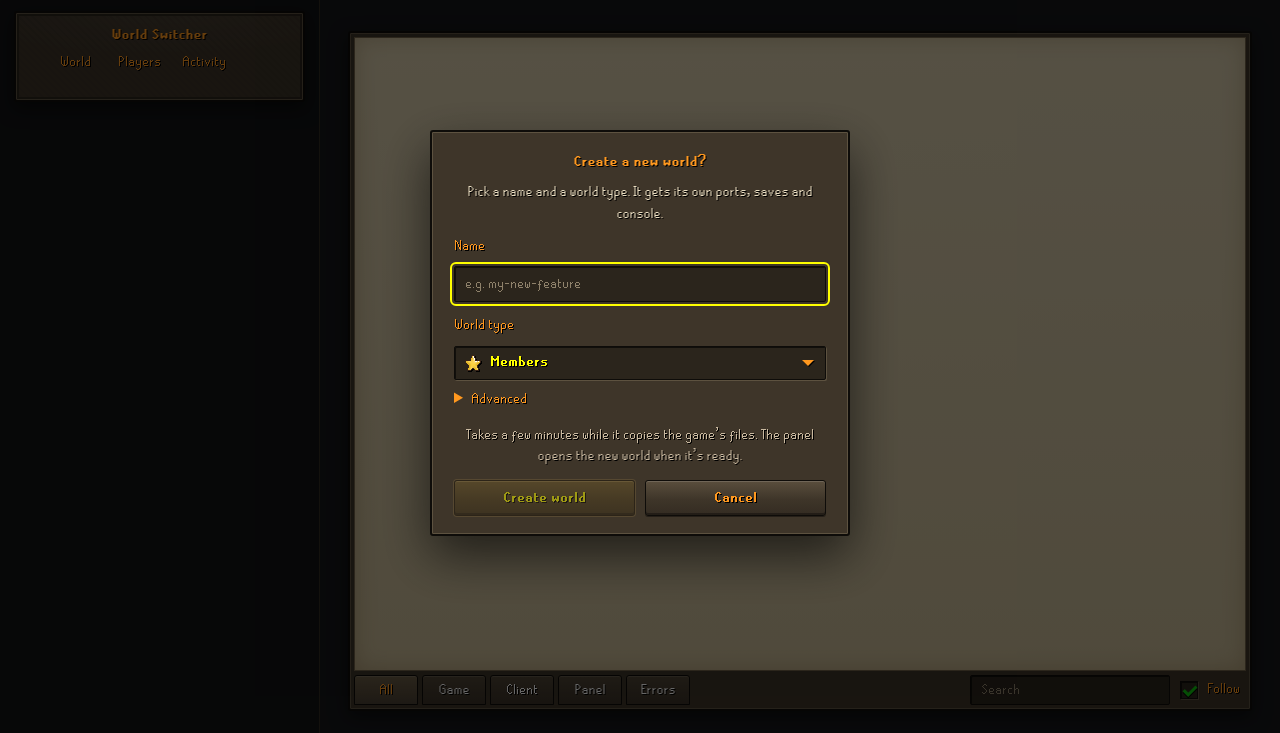
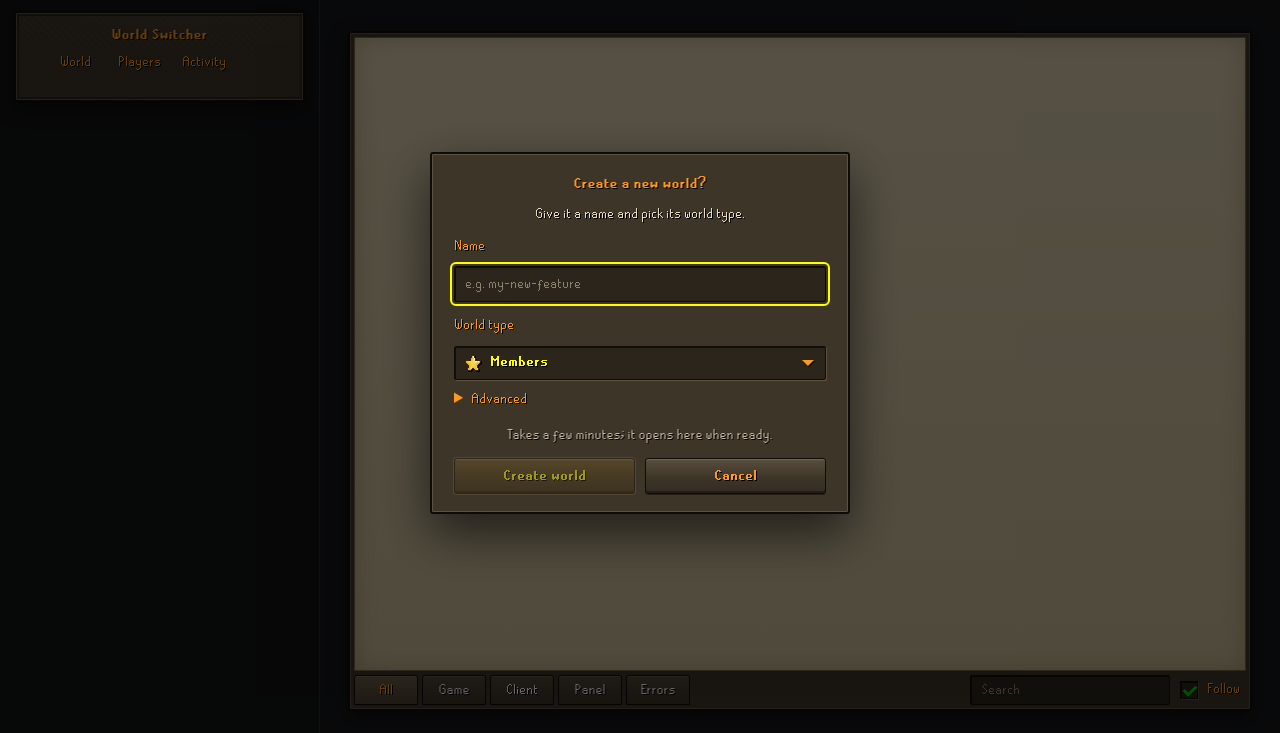
Before and after one commit to stove-box/tsps-admin, a website: page public/index.html in a window 1280 px wide. Both pictures are taken after a click on the button "New world". Shown: the part 67-800 px from the top of the page. Drawn offline with Linux system fonts and the light colour scheme; no server answers.

Commit message:
Tighten the New world dialog's text
Each line now fits on one row: "Give it a name and pick its world
type.", "Takes a few minutes; it opens here when ready." and, under
Advanced, "Leave it empty to start from the latest main." in the same
style as the note (it was the tiny hint text). The finer point about an
existing branch moved to that line's tooltip.

Co-Authored-By: Claude Opus 5.5 <noreply@anthropic.com>

```diff
--- a/public/index.html
+++ b/public/index.html
@@ -74,7 +74,7 @@
 <dialog id="new-dialog" class="osrs-dialog confirm-dialog new-dialog" aria-labelledby="new-title">
   <form method="dialog" id="new-form" novalidate>
     <h2 class="rs-title" id="new-title">Create a new world?</h2>
-    <p class="new-intro">Pick a name and a world type. It gets its own ports, saves and console.</p>
+    <p class="new-intro">Give it a name and pick its world type.</p>
     <label for="new-name">Name</label>
     <input type="text" id="new-name" name="branch" placeholder="e.g. my-new-feature" autocomplete="off" spellcheck="false"
       aria-describedby="new-preview new-error">
@@ -87,9 +87,9 @@
       <summary>Advanced</summary>
       <label for="new-base">Start from</label>
       <input type="text" id="new-base" name="base" placeholder="origin/main" autocomplete="off" spellcheck="false">
-      <p class="hint">The branch or commit the new world starts from. Leave it empty for the latest main. If a branch with this name already exists, the world uses it instead.</p>
+      <p class="new-note" title="A branch or commit. If a branch with the world's name already exists, the world uses that branch instead.">Leave it empty to start from the latest main.</p>
     </details>
-    <p class="new-note">Takes a few minutes while it copies the game's files. The panel opens the new world when it's ready.</p>
+    <p class="new-note">Takes a few minutes; it opens here when ready.</p>
     <div class="confirm-actions">
       <button type="submit" value="ok" class="stone gold" id="new-create" disabled>Create world</button>
       <button type="button" class="stone" id="new-cancel">Cancel</button>
```
